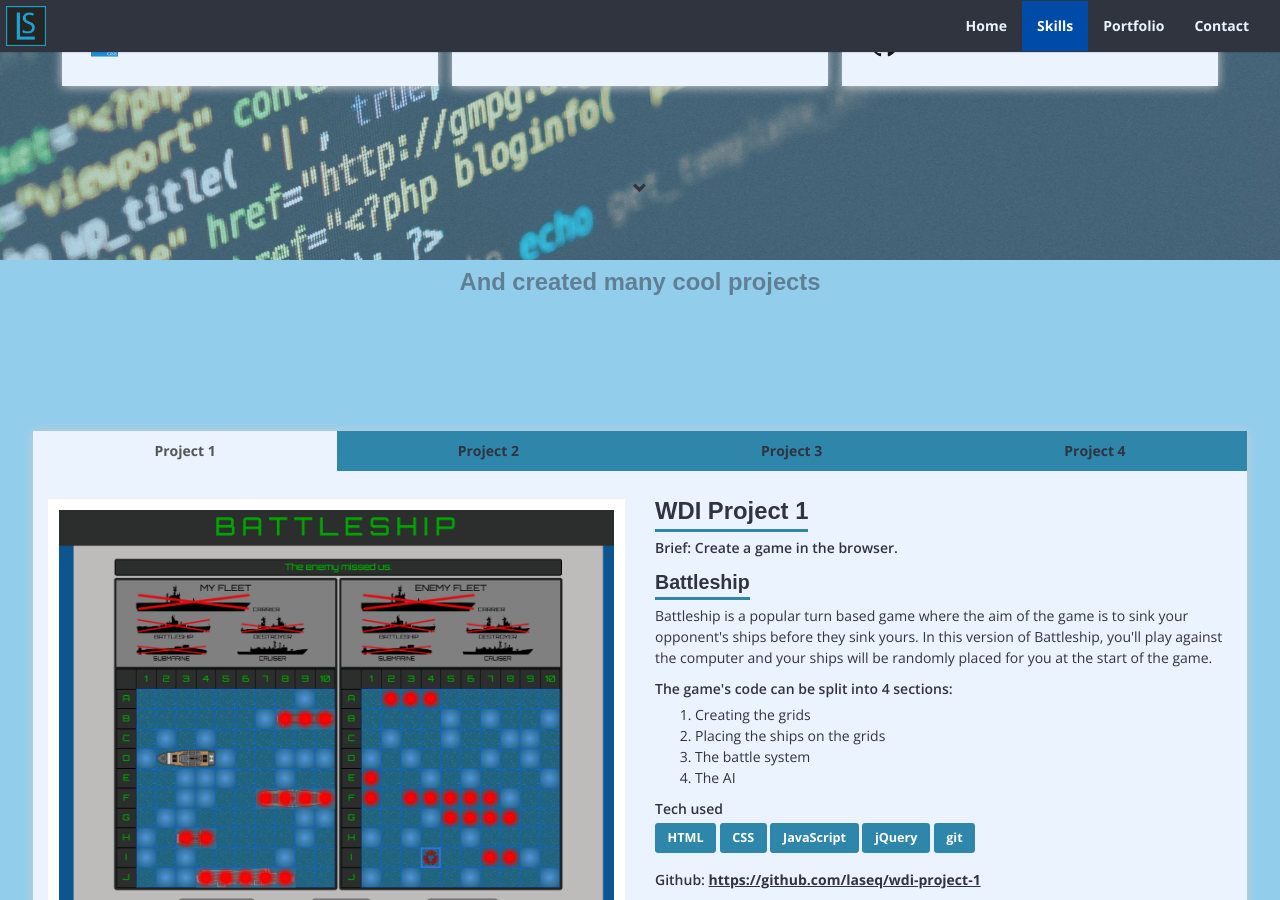
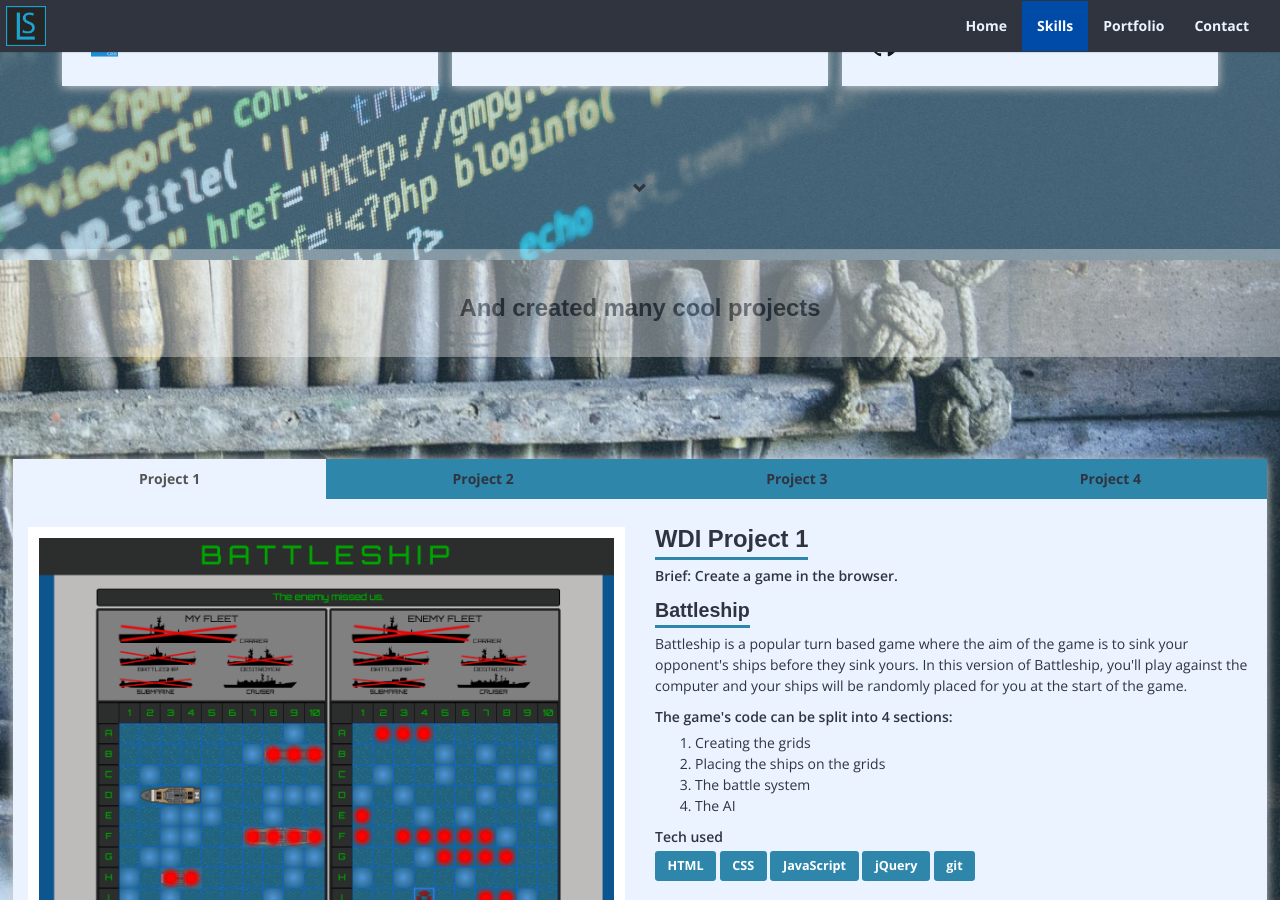
Before and after one commit to laseq/laseq.github.io, a Jekyll site: the page built from index.html, in a window 1280 px wide and 900 px high, scrolled down 2440 px. Built offline with Jekyll 4.4.1, drawn with Linux system fonts in a browser that asks for light colours; nearby versions of some CDN libraries; some web fonts are replaced; grey boxes are pictures that could not be loaded.

Commit message:
Added portfolio image

```diff
--- a/_sass/_contact-section.scss
+++ b/_sass/_contact-section.scss
@@ -1,4 +1,6 @@
 #page-contact {
+  position: relative;
+
   .content-wrapper {
     height: 98vh;
     width: 100%;
@@ -49,4 +51,17 @@
 
     }
   }
+
+  // .content-wrapper::after {
+  //   content: "";
+  //   background: url('../images/bg/paper-fibers-1.png') repeat;
+  //   // background-size: cover;
+  //   opacity: 0.1;
+  //   top: 0;
+  //   left: 0;
+  //   bottom: 0;
+  //   right: 0;
+  //   position: absolute;
+  //   z-index: -1;
+  // }
 }
--- a/_sass/_page-sections.scss
+++ b/_sass/_page-sections.scss
@@ -13,7 +13,7 @@
   // background-color: $theme-color-4;
 }
 #page-portfolio {
-  background-color: $theme-color-4-alt;
+  // background-color: $theme-color-4-alt;
   padding: 0 1.5em 1.5em 1.5em;
 }
 #page-contact {
--- a/_sass/_portfolio-section.scss
+++ b/_sass/_portfolio-section.scss
@@ -1,4 +1,5 @@
 #page-portfolio {
+  position: relative;
   .content-wrapper {
     min-height: 98vh;
     width: 100%;
@@ -13,7 +14,10 @@
 
       .portfolio-blurb {
         text-align: center;
-        margin-bottom: 1em;
+        width: 100vw;
+        background-color: rgba(255,255,255,0.7);
+        padding: 1.5em;
+        margin: 1em auto;
       }
 
       .scroll-prompt {
@@ -21,7 +25,19 @@
         margin-top: 1em;
       }
     }
+  }
 
+  .content-wrapper::after {
+    content: "";
+    background: url('../images/portfolio-image-1.jpg') no-repeat fixed right;
+    background-size: cover;
+    opacity: 0.8;
+    top: 0;
+    left: 0;
+    bottom: 0;
+    right: 0;
+    position: absolute;
+    z-index: -1;
   }
 }
 
```
Also changed, not shown: images/bg/paper-fibers-1.png (added), images/bg/paper-fibers-2.png (added), images/bg/readme.txt (added), images/portfolio-image-1.jpg (added).
